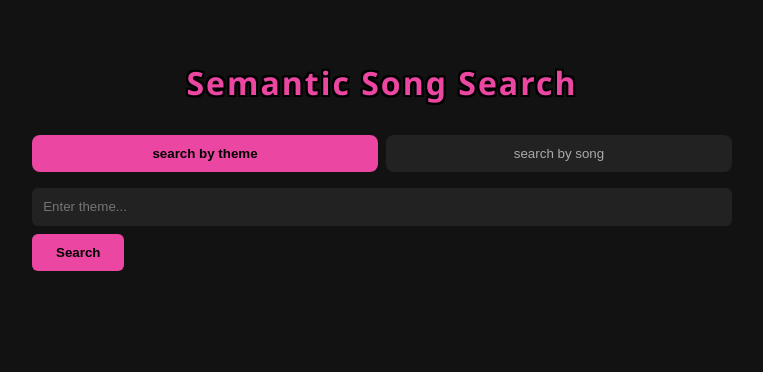
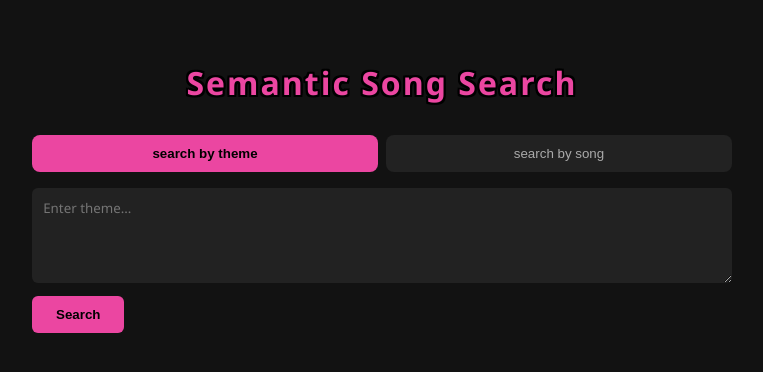
Before and after one commit to negar-ai/Semantic-Song-Search, a Flask app: page / in a window 1280 px wide. Shown: the top 372 px of the page, without its empty margins (258-1021 px from the left). Run offline with Flask 3, Linux system fonts and the light colour scheme; parts of the project's set-up code (start-up, migrations or seed data) failed here and were passed over.

Commit message:
add textarea instead of input

```diff
--- a/static/style.css
+++ b/static/style.css
@@ -60,6 +60,18 @@ input {
     color: #eee;
 }
 
+input, textarea {
+    width: 100%;
+    padding: 0.7rem;
+    margin-bottom: 0.5rem;
+    border: none;
+    border-radius: 6px;
+    background: #222;
+    color: #eee;
+    font-family: inherit;   /* textareas don't inherit font by default in some browsers */
+    resize: vertical;        /* lets the user drag to resize if they want */
+}
+
 button:not(.tab-button) {
     padding: 0.7rem 1.5rem;
     background: #eb46a1;
--- a/templates/index.html
+++ b/templates/index.html
@@ -16,7 +16,7 @@
         </div>
 
         <div id="text-search" class="tab-content active">
-            <input type="text" id="text-query" placeholder="Enter theme...">
+            <textarea id="text-query" placeholder="Enter theme..." rows="4"></textarea>
             <button id="text-search-btn" onclick="searchByText()">Search</button>
         </div>
 
```
